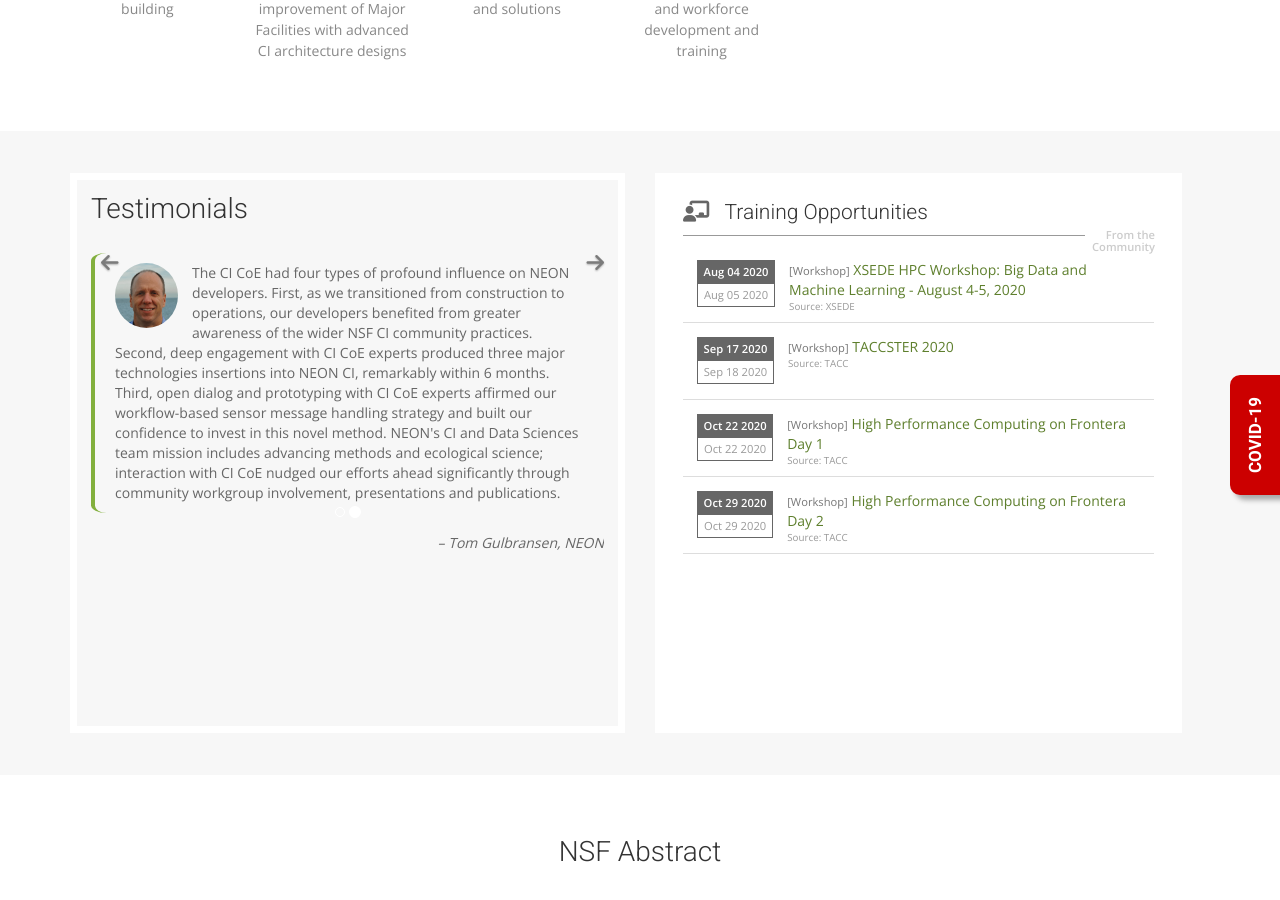
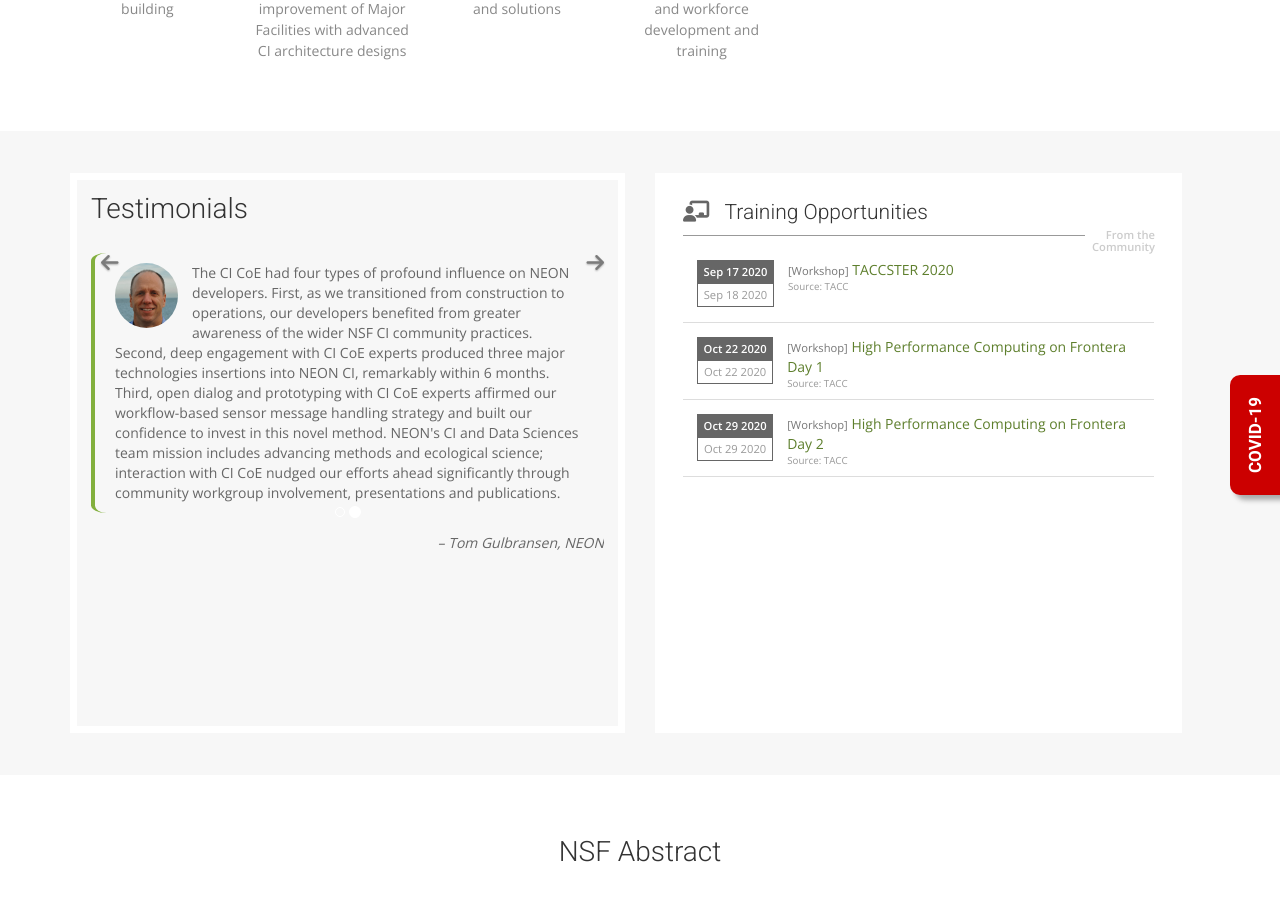
Before and after one commit to cicoe/cicoe.github.io, a Jekyll site: the page built from index.html, in a window 1280 px wide and 900 px high, scrolled down 982 px. Built offline with Jekyll 4.4.1, drawn with Linux system fonts in a browser that asks for light colours; nearby versions of some CDN libraries; some web fonts are replaced; comment, search, counter and statistics services are not loaded.

Commit message:
updated training events

```diff
--- a/_data/training_opportunities.yml
+++ b/_data/training_opportunities.yml
@@ -1,10 +1,3 @@
-- categroy: Workshop
-  end_date: August 05, 2020
-  source: XSEDE
-  start_date: August 04, 2020
-  time: ''
-  title: 'XSEDE HPC Workshop: Big Data and Machine Learning - August 4-5, 2020'
-  website: "https://www.xsede.org/web/xup/course-calendar/-/training-user/class/2067/session/3685/register"
 - categroy: Workshop
   end_date: September 18, 2020
   source: TACC
```
